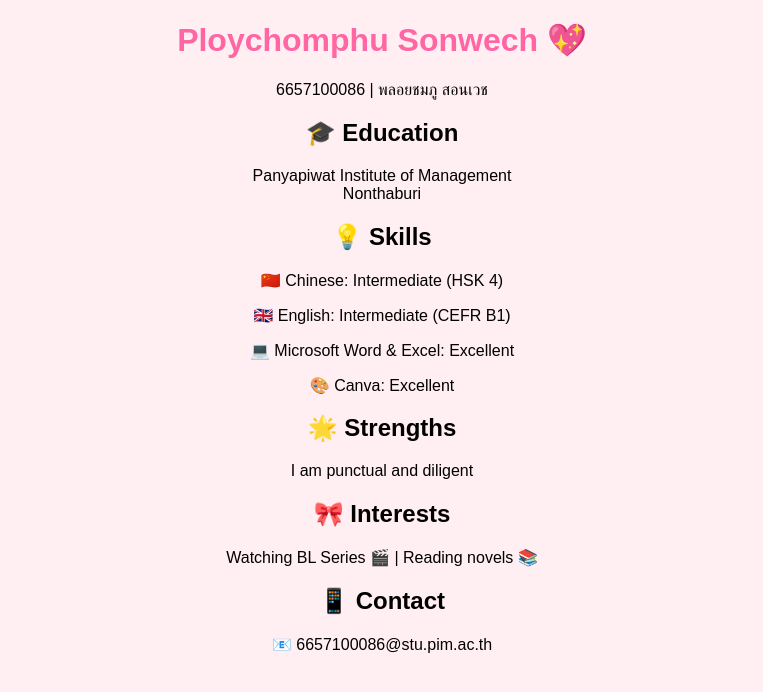
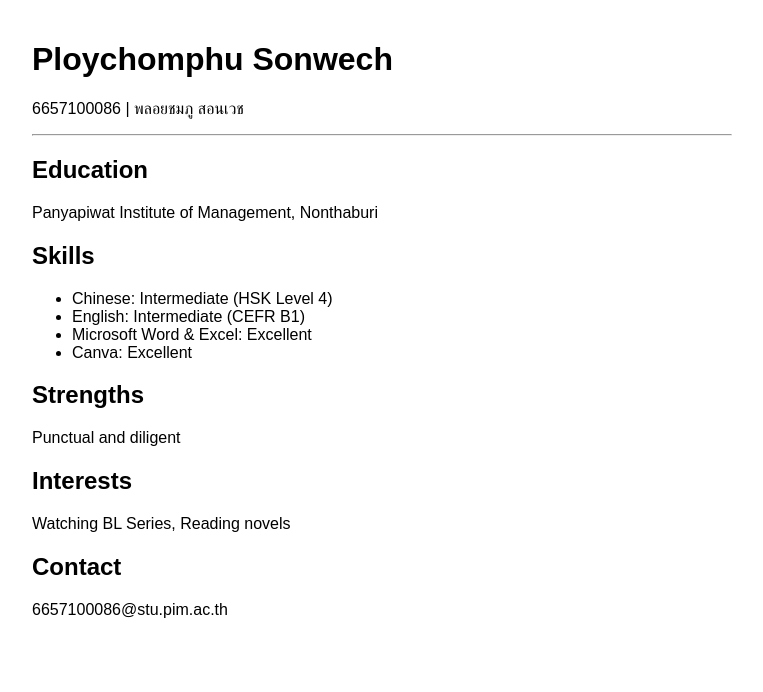
Before and after one commit to napgirl/napgirl.github.io, a plain HTML site: page index.html in a window 1280 px wide. Shown: the whole page, without its empty margins (258-1021 px from the left). Drawn offline with Linux system fonts and the light colour scheme.

Commit message:
Update index.html

```diff
--- a/index.html
+++ b/index.html
@@ -3,28 +3,34 @@
 <head>
   <title>Ploychomphu Portfolio</title>
 </head>
-<body style="font-family: Arial; background-color: #ffeef2; text-align: center;">
+<body style="font-family: Arial; max-width: 700px; margin: auto; padding: 20px;">
 
-  <h1 style="color:#ff66a3;">Ploychomphu Sonwech 💖</h1>
+  <h1>Ploychomphu Sonwech</h1>
   <p>6657100086 | พลอยชมภู สอนเวช</p>
 
-  <h2>🎓 Education</h2>
-  <p>Panyapiwat Institute of Management<br>Nonthaburi</p>
+  <hr>
 
-  <h2>💡 Skills</h2>
-  <p>🇨🇳 Chinese: Intermediate (HSK 4)</p>
-  <p>🇬🇧 English: Intermediate (CEFR B1)</p>
-  <p>💻 Microsoft Word & Excel: Excellent</p>
-  <p>🎨 Canva: Excellent</p>
+  <h2>Education</h2>
+  <p>Panyapiwat Institute of Management, Nonthaburi</p>
 
-  <h2>🌟 Strengths</h2>
-  <p>I am punctual and diligent</p>
+  <h2>Skills</h2>
+  <ul>
+    <li>Chinese: Intermediate (HSK Level 4)</li>
+    <li>English: Intermediate (CEFR B1)</li>
+    <li>Microsoft Word & Excel: Excellent</li>
+    <li>Canva: Excellent</li>
+  </ul>
 
-  <h2>🎀 Interests</h2>
-  <p>Watching BL Series 🎬 | Reading novels 📚</p>
+  <h2>Strengths</h2>
+  <p>Punctual and diligent</p>
 
-  <h2>📱 Contact</h2>
-  <p>📧 6657100086@stu.pim.ac.th</p>
+  <h2>Interests</h2>
+  <p>Watching BL Series, Reading novels</p>
+
+  <h2>Contact</h2>
+  <p>6657100086@stu.pim.ac.th</p>
 
 </body>
 </html>
+</body>
+</html>
```
